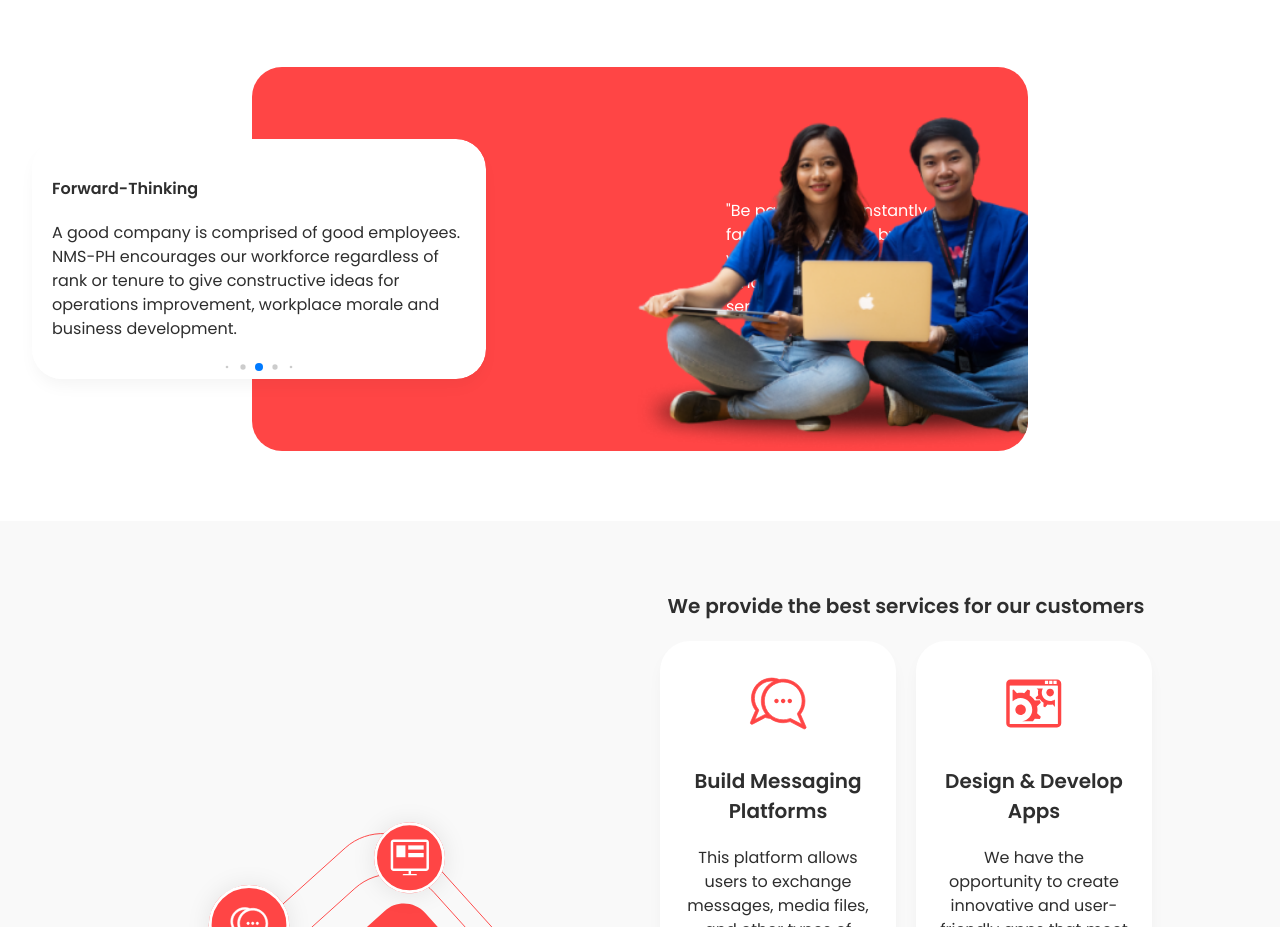
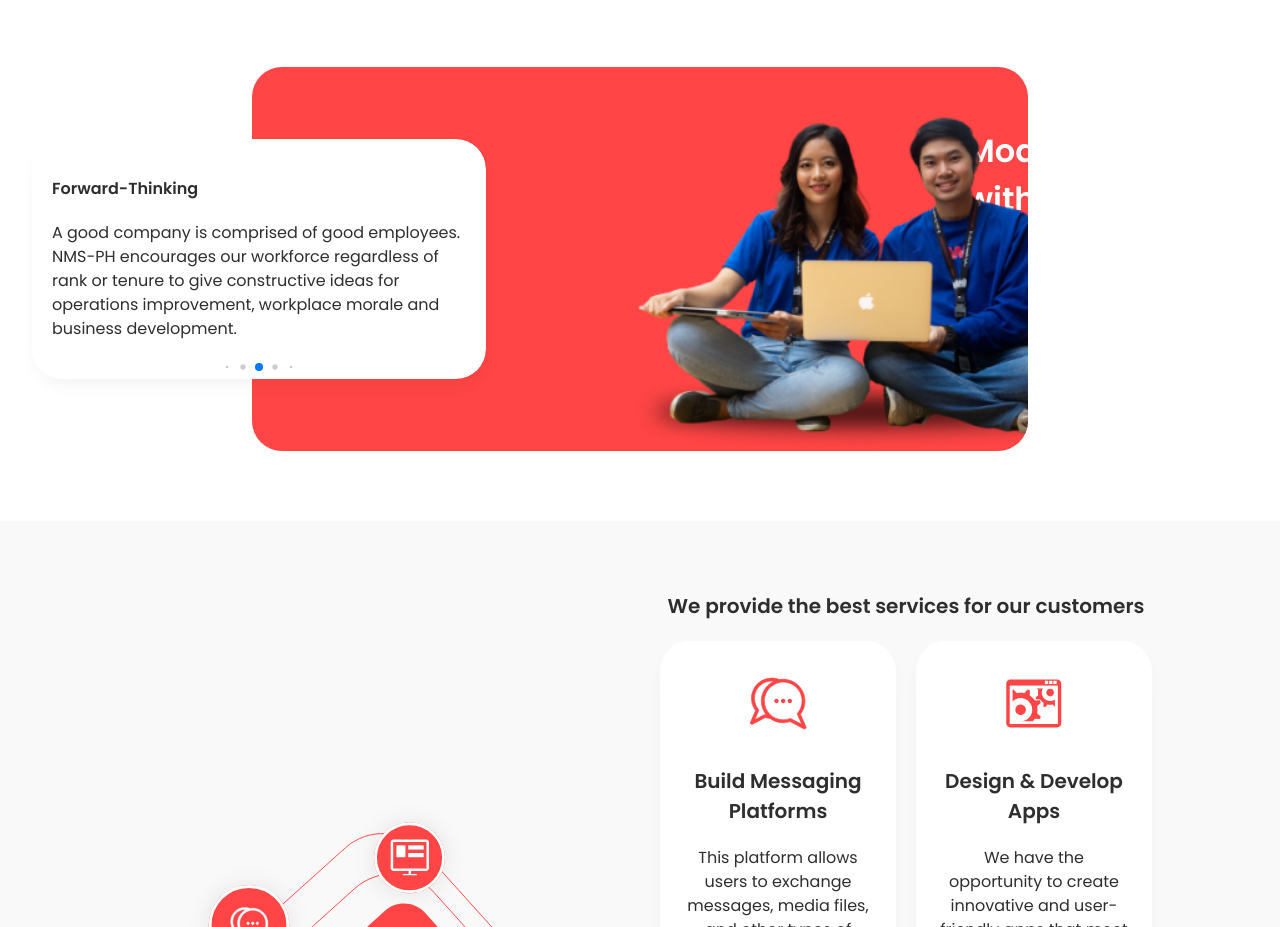
Before and after one commit to rmadayag/nmsph, a React (Vite) app: page / in a window 1280 px wide. Shown: the part 1780-2707 px from the top of the page. Built offline with nearby package versions, Linux system fonts and the light colour scheme; no server answers; the HTML template or start-up script is replaced by a standard one.

Commit message:
add changes

```diff
--- a/src/pages/HomePage.jsx
+++ b/src/pages/HomePage.jsx
@@ -315,8 +315,10 @@ function HomePage() {
 
               </Swiper>
               <div>
-
-                <p className="lg:text-left text-justify text-14 md:text-16 text-white">
+                <h2 className="text-h3 md:text-h2 font-semibold text-white md:mx-60 md:w-2/5">
+                  Modern People with Modern Lifestyles
+                </h2>
+                <p className="lg:text-left text-justify max-w-lg text-14 md:text-16 text-white leading-6 md:mx-60 md:w-2/5">
                   "Be part of our constantly growing family and help us by becoming a valued building block for our innovative, unique and progressive services."
                 </p>
               </div>
```
